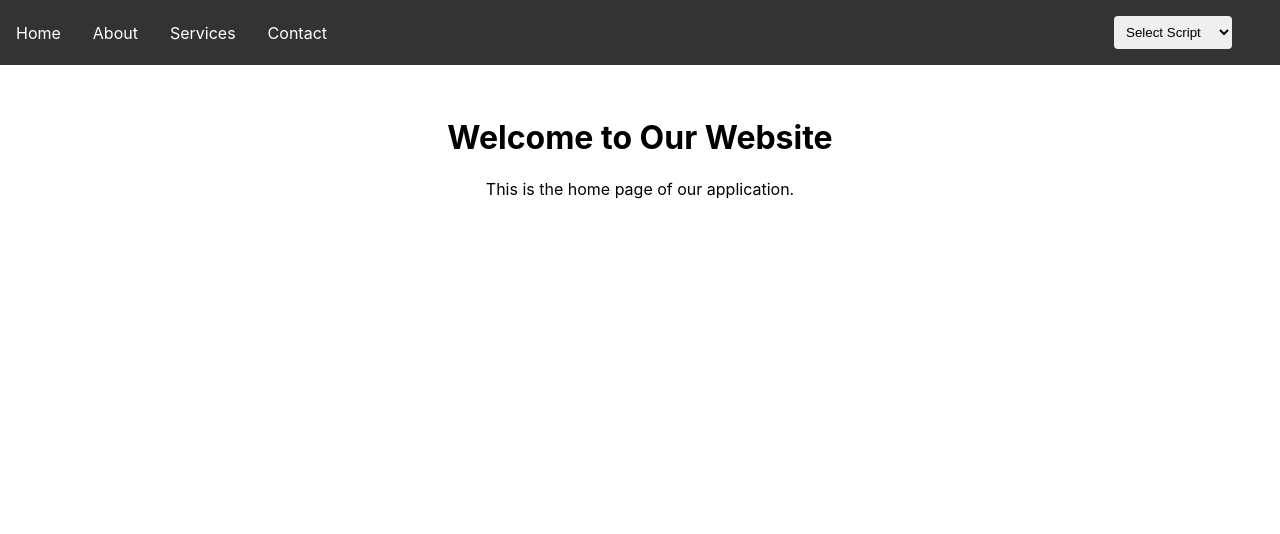
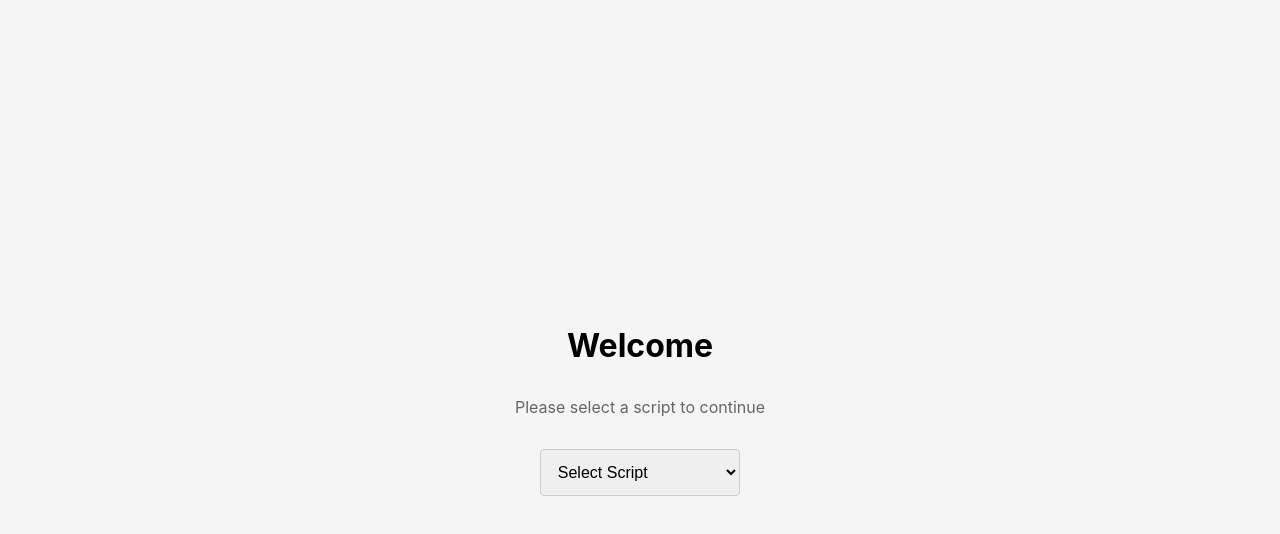
Before and after one commit to Somil11/uat-sample, a React (Create React App) app: page / in a window 1280 px wide. Shown: the top 534 px of the page. Built offline with nearby package versions, Linux system fonts and the light colour scheme.

Commit message:
reconfiguring application structure

```diff
--- a/src/App.js
+++ b/src/App.js
@@ -1,5 +1,6 @@
-import { BrowserRouter as Router, Routes, Route } from 'react-router-dom';
+import { BrowserRouter as Router, Routes, Route, Navigate } from 'react-router-dom';
 import Navbar from './components/Navbar';
+import Entry from './pages/Entry';
 import Home from './pages/Home';
 import About from './pages/About';
 import Services from './pages/Services';
@@ -9,15 +10,21 @@ import './App.css';
 function App() {
   return (
     <Router>
-      <div className="App">
+      <Routes>
+        <Route path="/" element={<Entry />} />
+        <Route path="/*" element={
+          <>
             <Navbar />
             <Routes>
-          <Route path="/" element={<Home />} />
+              <Route path="/home" element={<Home />} />
               <Route path="/about" element={<About />} />
               <Route path="/services" element={<Services />} />
               <Route path="/contact" element={<Contact />} />
+              <Route path="*" element={<Navigate to="/home" />} />
             </Routes>
-      </div>
+          </>
+        } />
+      </Routes>
     </Router>
   );
 }
--- a/src/components/Navbar.js
+++ b/src/components/Navbar.js
@@ -2,48 +2,14 @@ import { useState, useEffect, useMemo } from 'react';
 import { Link } from 'react-router-dom';
 
 function Navbar() {
-  const [selectedScript, setSelectedScript] = useState('');
-
-  const scriptOptions = useMemo(() => ({
-    option1: '',
-    option2: 'https://eucdn.whatfix.com/prod/a6b8aa9c-6196-4580-b859-cedb3075b240/initiator/initiator.nocache.js',
-    option3: 'https://cdnjs.cloudflare.com/ajax/libs/moment.js/2.29.1/moment.min.js',
-    option4: 'https://cdn.jsdelivr.net/npm/chart.js'
-  }), []); // Empty dependency array as these URLs don't change
-
-  useEffect(() => {
-    if (selectedScript) {
-      const script = document.createElement('script');
-      script.type = 'text/javascript';
-      script.async = true;
-      script.src = scriptOptions[selectedScript];
-      document.head.appendChild(script);
-
-      return () => {
-        document.head.removeChild(script);
-      };
-    }
-  }, [selectedScript, scriptOptions]);
-
   return (
     <nav style={styles.nav}>
       <div style={styles.linkContainer}>
-        <Link to="/" style={styles.link}>Home</Link>
+        <Link to="/home" style={styles.link}>Home</Link>
         <Link to="/about" style={styles.link}>About</Link>
         <Link to="/services" style={styles.link}>Services</Link>
         <Link to="/contact" style={styles.link}>Contact</Link>
       </div>
-      <select
-        value={selectedScript}
-        onChange={(e) => setSelectedScript(e.target.value)}
-        style={styles.dropdown}
-      >
-        <option value="">Select Script</option>
-        <option value="option1">EU-Extension</option>
-        <option value="option2">EU-JS-1</option>
-        <option value="option3">EU-JS-2</option>
-        <option value="option4">US-JS</option>
-      </select>
     </nav>
   );
 }
--- /dev/null
+++ b/src/pages/Entry.js
@@ -0,0 +1,72 @@
+import { useState, useEffect, useMemo } from 'react';
+import { useNavigate } from 'react-router-dom';
+
+function Entry() {
+  const [selectedScript, setSelectedScript] = useState('');
+  const navigate = useNavigate();
+
+  const scriptOptions = useMemo(() => ({
+    option1: '',
+    option2: 'https://eucdn.whatfix.com/prod/a6b8aa9c-6196-4580-b859-cedb3075b240/initiator/initiator.nocache.js',
+    option3: 'https://cdnjs.cloudflare.com/ajax/libs/moment.js/2.29.1/moment.min.js',
+    option4: 'https://cdn.jsdelivr.net/npm/chart.js'
+  }), []);
+
+  useEffect(() => {
+    if (selectedScript) {
+      const script = document.createElement('script');
+      script.type = 'text/javascript';
+      script.async = true;
+      script.src = scriptOptions[selectedScript];
+      document.head.appendChild(script);
+      navigate('/home');
+    }
+  }, [selectedScript, scriptOptions, navigate]);
+
+  return (
+    <div style={styles.container}>
+      <h1 style={styles.title}>Welcome</h1>
+      <p style={styles.subtitle}>Please select a script to continue</p>
+      <select
+        value={selectedScript}
+        onChange={(e) => setSelectedScript(e.target.value)}
+        style={styles.dropdown}
+      >
+        <option value="">Select Script</option>
+        <option value="option1">EU-Extension</option>
+        <option value="option2">EU-JS-1</option>
+        <option value="option3">EU-JS-2</option>
+        <option value="option4">US-JS</option>
+      </select>
+    </div>
+  );
+}
+
+const styles = {
+  container: {
+    height: '100vh',
+    display: 'flex',
+    flexDirection: 'column',
+    justifyContent: 'center',
+    alignItems: 'center',
+    background: '#f5f5f5'
+  },
+  title: {
+    fontSize: '2rem',
+    marginBottom: '1rem'
+  },
+  subtitle: {
+    marginBottom: '2rem',
+    color: '#666'
+  },
+  dropdown: {
+    padding: '0.8rem',
+    fontSize: '1rem',
+    borderRadius: '4px',
+    border: '1px solid #ccc',
+    width: '200px',
+    cursor: 'pointer'
+  }
+};
+
+export default Entry;
```
Lines whose indentation alone changed are shown as unchanged.
